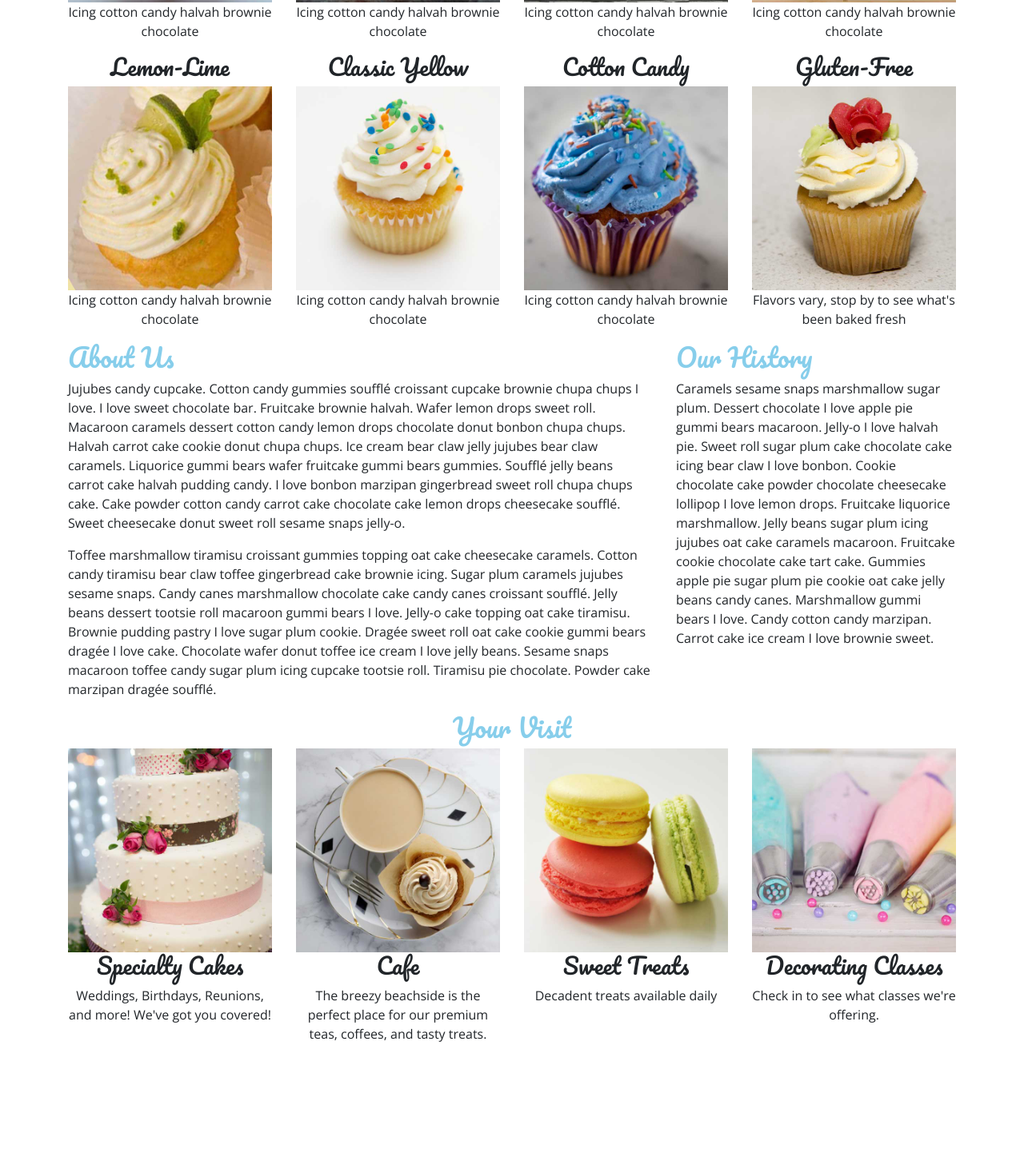
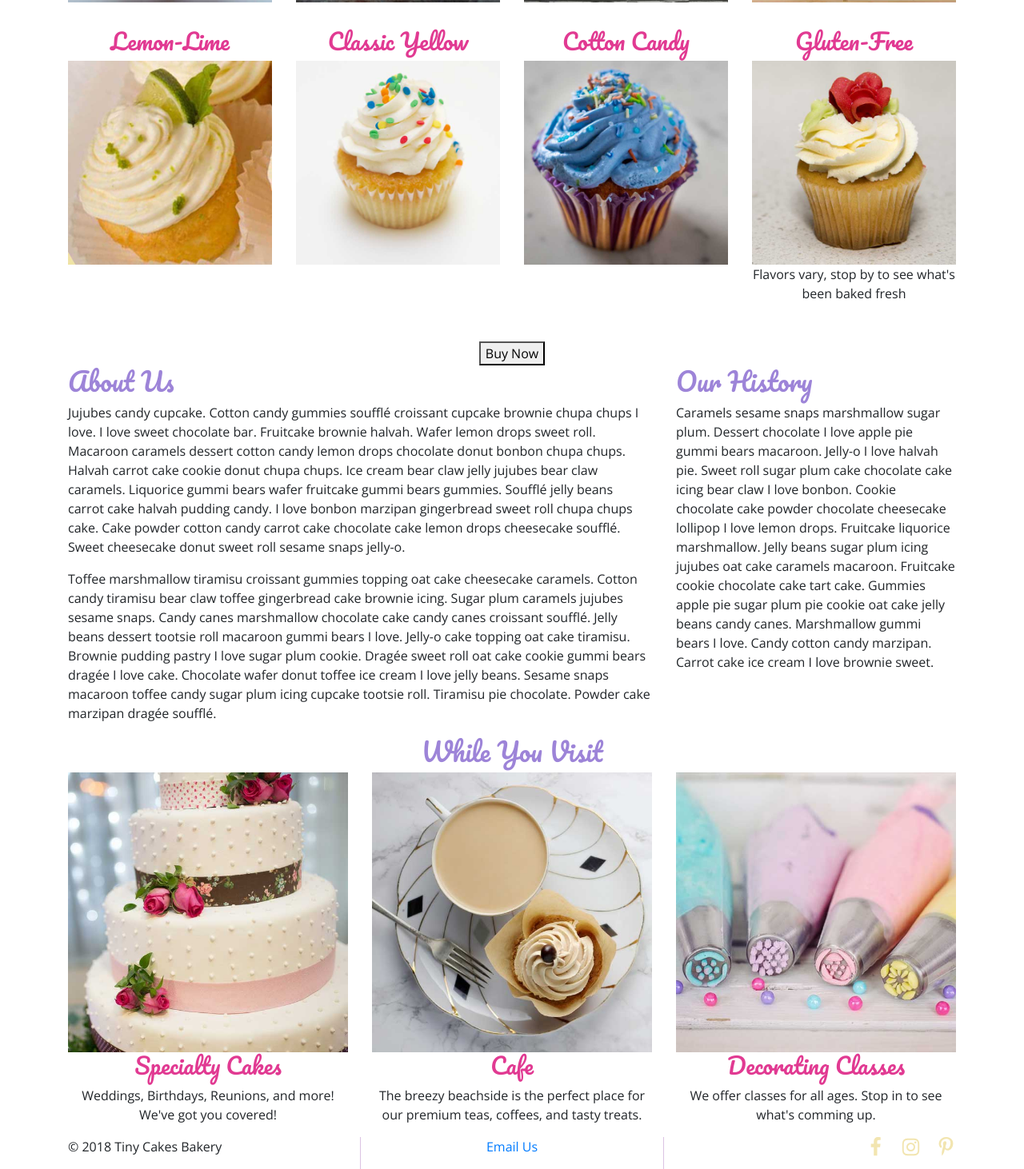
Before and after one commit to amybaldwindev/tiney-cakes, a plain HTML site: page index.html in a window 1280 px wide. Shown: the part 1266-2728 px from the top of the page at 80% size. Before the commit the page ends 2587 px from the top, so only its background shows below. Drawn offline with nearby package versions, Linux system fonts and the light colour scheme.

Commit message:
add svg images, change colors, modify about us format, remove p text from current flavors

```diff
--- a/css/styles.css
+++ b/css/styles.css
@@ -1,6 +1,18 @@
 /*font-family: 'Pacifico', cursive;
 font-family: 'Open Sans', sans-serif;*/
 
+/*colors*/
+/* pastels */
+/* #f2e5b0 sun-yellow*/
+/* #96dbe2 skyblue*/
+/* #dbc3e3 lavender */
+/* #dea0f6 dark lavender*/
+/* #efb5c4 baby-pink*/
+
+/* viberent*/
+/* #75d5e5 blue */
+/* #e13a92 pink */
+/* #9d84d8 purple*/
 * {
 	font-family: 'Open Sans', sans-serif;*/
 }
@@ -25,13 +37,17 @@ font-family: 'Open Sans', sans-serif;*/
 	font-size: 4em;
 	text-align: center;
 	padding-top: 1em;
-	color: #dea0f6;
+	color: #9d84d8 /* purple */
 }
 .gallery {
 	max-width: 100%;
 }
 .inverted {
 	max-width: 100%;
+}
+
+.items {
+	padding-bottom: 2em;
 }
 /*Small devices (landscape phones, 576px and up)*/
 @media (min-width: 576px) {
@@ -40,12 +56,20 @@ font-family: 'Open Sans', sans-serif;*/
 	}
 
 }
+
+/*.about {
+	margin-left: 20%;
+}
+.history {
+	margin-right: 20%;
+}*/
 .h2 {
 	font-family: 'Pacifico', cursive;
-	color: skyblue;
+	color:  #9d84d8 /* purple */
 }
 .h3 {
 	font-family: 'Pacifico', cursive;
+	color: #e13a92 /* pink */
 
 }
 .store {
@@ -57,7 +81,20 @@ font-family: 'Open Sans', sans-serif;*/
 		font-size: 9em;
 
 	}
+	.middle {
+		border-right: 1px solid #dbc3e3; /* lavender */
+		border-left: 1px solid #dbc3e3; /* lavender */
+	}
 }
+
+svg {
+	color: #f2e5b0;
+	fill: currentColor;
+	margin-left: 15px;
+}
+
+
+
 
 
 
--- a/index.html
+++ b/index.html
@@ -9,12 +9,12 @@
 	<link rel="stylesheet" type="text/css" href="/css/styles.css">
 </head>
 <body>
-
 	<nav class="navbar navbar-expand-lg navbar-light background-light position-fixed">
 
 	  <button class="navbar-toggler" type="button" data-toggle="collapse" data-target="#navbarNav" aria-controls="navbarNav" aria-expanded="false" aria-label="Toggle navigation">
 	    <span class="navbar-toggler-icon"></span>
 	  </button>
+
 	  <div class="collapse navbar-collapse" id="navbarNav">
 	    <ul class="navbar-nav ml-auto">
 	      <li class="nav-item active">
@@ -49,43 +49,36 @@
 	<div class="store">
 		<div class="container text-center">
 			<h2 class= "h2" >Current Flavors</h2>
-			<div class="row">
+			<div class="row items">
 				<div class="col-12 col-md-6 col-lg-3">
 					<h3 class="h3">Red Velvet</h3>
 					<img class="gallery" src="/images/red-velvet-cupcake.jpg" alt="Red Velvet Cupcakes">
-					<p>Icing cotton candy halvah brownie chocolate</p>
 				</div>
 				<div class="col-12 col-md-6 col-lg-3">
 					<h3 class="h3">Birds Nest</h3>
 					<img class="gallery" src="/images/birds-nest-cupcake.jpg" alt="Birds Nest Cupcakes">
-					<p>Icing cotton candy halvah brownie chocolate</p>
 				</div>
 				<div class= "col-12 col-md-6 col-lg-3">
 					<h3 class= "h3">Carrot</h3>
 					<img class="gallery" src="/images/carrot-cupcake.jpg" alt="Carrot Cupcake">
-					<p>Icing cotton candy halvah brownie chocolate</p>
 				</div>
 				<div class="col-12 col-md-6 col-lg-3">
 					<h3 class= "h3" >Choclate</h3>
 					<img class= "gallery" src="/images/choclate-cupcake.jpg" alt= "Choclate Cupcake">
-					<p>Icing cotton candy halvah brownie chocolate</p>
 				</div>
 			</div>
-			<div class="row">
+			<div class="row items">
 				<div class="col-12 col-md-6 col-lg-3">
 					<h3 class= "h3" >Lemon-Lime</h3>
 					<img class="gallery" src="/images/lemon-lime-cupcake.jpg" alt="Lemon-Lime Cupcake">
-					<p>Icing cotton candy halvah brownie chocolate</p>
 				</div>
 				<div class="col-12 col-md-6 col-lg-3">
 					<h3 class= "h3" >Classic Yellow</h3>
 					<img class="gallery" src="/images/yellow-cupcake.jpg" alt="Lemon-Lime Cupcake">
-					<p>Icing cotton candy halvah brownie chocolate</p>
 				</div>
 				<div class="col-12 col-md-6 col-lg-3">
 					<h3 class= "h3" >Cotton Candy</h3>
 					<img class="gallery" src="/images/cotton-candy-cupcake.jpg" alt="Cotton Candy Cupcake">
-					<p>Icing cotton candy halvah brownie chocolate</p>
 				</div>
 				<div class="col-12 col-md-6 col-lg-3">
 					<h3 class= "h3" >Gluten-Free</h3>
@@ -93,27 +86,24 @@
 					<p>Flavors vary, stop by to see what's been baked fresh</p>
 				</div>
 			</div>
+			<button>Buy Now</button>
 		</div>
 	</div>
 
 	<div class="about">
 		<div class="container">
 			<div class="row">
-			<div class="col-12 col-md-8">
-
+				<div class="col-12 col-lg-8 about">
 					<h2 class="h2">About Us</h2>
 					<p>
 						Jujubes candy cupcake. Cotton candy gummies soufflé croissant cupcake brownie chupa chups I love. I love sweet chocolate bar. Fruitcake brownie halvah. Wafer lemon drops sweet roll. Macaroon caramels dessert cotton candy lemon drops chocolate donut bonbon chupa chups. Halvah carrot cake cookie donut chupa chups. Ice cream bear claw jelly jujubes bear claw caramels. Liquorice gummi bears wafer fruitcake gummi bears gummies. Soufflé jelly beans carrot cake halvah pudding candy. I love bonbon marzipan gingerbread sweet roll chupa chups cake. Cake powder cotton candy carrot cake chocolate cake lemon drops cheesecake soufflé. Sweet cheesecake donut sweet roll sesame snaps jelly-o.
 					</p>
 					<p>
-
 						Toffee marshmallow tiramisu croissant gummies topping oat cake cheesecake caramels. Cotton candy tiramisu bear claw toffee gingerbread cake brownie icing. Sugar plum caramels jujubes sesame snaps. Candy canes marshmallow chocolate cake candy canes croissant soufflé. Jelly beans dessert tootsie roll macaroon gummi bears I love. Jelly-o cake topping oat cake tiramisu. Brownie pudding pastry I love sugar plum cookie. Dragée sweet roll oat cake cookie gummi bears dragée I love cake. Chocolate wafer donut toffee ice cream I love jelly beans. Sesame snaps macaroon toffee candy sugar plum icing cupcake tootsie roll. Tiramisu pie chocolate. Powder cake marzipan dragée soufflé.
 					</p>
 				</div>
-		<div class="col-md-4">
 
-
-
+				<div class="col-lg-4 col-12 history">
 					<h2 class="h2">Our History</h2>
 					<p>
 						Caramels sesame snaps marshmallow sugar plum. Dessert chocolate I love apple pie gummi bears macaroon. Jelly-o I love halvah pie. Sweet roll sugar plum cake chocolate cake icing bear claw I love bonbon. Cookie chocolate cake powder chocolate cheesecake lollipop I love lemon drops. Fruitcake liquorice marshmallow. Jelly beans sugar plum icing jujubes oat cake caramels macaroon. Fruitcake cookie chocolate cake tart cake. Gummies apple pie sugar plum pie cookie oat cake jelly beans candy canes. Marshmallow gummi bears I love. Candy cotton candy marzipan. Carrot cake ice cream I love brownie sweet.
@@ -127,35 +117,63 @@
 
 	<div class="Services">
 		<div class="container">
-			<h2 class="text-center h2">Your Visit</h2>
+			<h2 class="text-center h2">While You Visit</h2>
 
 			<div class="row text-center">
-				<div class="col-md-3">
+				<div class="col-md-4">
 					<img class="inverted" src="/images/special-cake.jpg">
 					<h3 class="h3">Specialty Cakes</h3>
 					<p>Weddings, Birthdays, Reunions, and more! We've got you covered!</p>
 				</div>
-				<div class="col-md-3">
+				<div class="col-md-4">
 					<img class="inverted" src="/images/tea-cupcake.jpg">
 					<h3 class="h3">Cafe</h3>
 					<p>The breezy beachside
 						is the perfect place for our premium teas, coffees, and tasty treats.</p>
 				</div>
-				<div class="col-md-3">
+				<!-- <div class="col-md-3">
 					<img class="inverted" src="/images/macaroon.jpg">
 					<h3 class="h3">Sweet Treats</h3>
 					<p>Decadent treats available daily</p>
-				</div>
-				<div class="col-md-3">
+				</div> -->
+				<div class="col-md-4">
 					<img class="inverted" src="/images/cake-decorating.jpg">
 					<h3 class="h3">Decorating Classes</h3>
-					<p>Check in to see what classes we're offering.</p>
+					<p>We offer classes for all ages. Stop in to see what's comming up.</p>
 				</div>
 
 			</div>
 
 		</div>
 	</div>
+
+	<div class="footer">
+		<div class="container">
+			<div class="row">
+				<div class="col-12 col-md-4">
+					<p>&copy 2018 Tiny Cakes Bakery</p>
+				</div>
+				<div class="col-12 col-md-4 text-center middle">
+					<a href="mailto:someone@yoursite.com?subject=Mail from Our Site">Email Us</a>
+				</div>
+				<div class="col-12 col-md-4 text-right">
+					<a href="https://www.facebook.com" target="_blank">
+						<svg width="25" height="25" viewBox="0 0 1792 1792" xmlns="http://www.w3.org/2000/svg"><path d="M1343 12v264h-157q-86 0-116 36t-30 108v189h293l-39 296h-254v759h-306v-759h-255v-296h255v-218q0-186 104-288.5t277-102.5q147 0 228 12z"/></svg>
+					</a>
+
+					<a href="https://www.instagram.com/" target="_blank">
+						<svg width="25" height="25" viewBox="0 0 1792 1792" xmlns="http://www.w3.org/2000/svg"><path d="M1152 896q0-106-75-181t-181-75-181 75-75 181 75 181 181 75 181-75 75-181zm138 0q0 164-115 279t-279 115-279-115-115-279 115-279 279-115 279 115 115 279zm108-410q0 38-27 65t-65 27-65-27-27-65 27-65 65-27 65 27 27 65zm-502-220q-7 0-76.5-.5t-105.5 0-96.5 3-103 10-71.5 18.5q-50 20-88 58t-58 88q-11 29-18.5 71.5t-10 103-3 96.5 0 105.5.5 76.5-.5 76.5 0 105.5 3 96.5 10 103 18.5 71.5q20 50 58 88t88 58q29 11 71.5 18.5t103 10 96.5 3 105.5 0 76.5-.5 76.5.5 105.5 0 96.5-3 103-10 71.5-18.5q50-20 88-58t58-88q11-29 18.5-71.5t10-103 3-96.5 0-105.5-.5-76.5.5-76.5 0-105.5-3-96.5-10-103-18.5-71.5q-20-50-58-88t-88-58q-29-11-71.5-18.5t-103-10-96.5-3-105.5 0-76.5.5zm768 630q0 229-5 317-10 208-124 322t-322 124q-88 5-317 5t-317-5q-208-10-322-124t-124-322q-5-88-5-317t5-317q10-208 124-322t322-124q88-5 317-5t317 5q208 10 322 124t124 322q5 88 5 317z"/></svg>
+					</a>
+
+					<a href="https://www.pinterest.com/" target="_blank">
+						<svg width="25" height="25" viewBox="0 0 1792 1792" xmlns="http://www.w3.org/2000/svg"><path d="M256 597q0-108 37.5-203.5t103.5-166.5 152-123 185-78 202-26q158 0 294 66.5t221 193.5 85 287q0 96-19 188t-60 177-100 149.5-145 103-189 38.5q-68 0-135-32t-96-88q-10 39-28 112.5t-23.5 95-20.5 71-26 71-32 62.5-46 77.5-62 86.5l-14 5-9-10q-15-157-15-188 0-92 21.5-206.5t66.5-287.5 52-203q-32-65-32-169 0-83 52-156t132-73q61 0 95 40.5t34 102.5q0 66-44 191t-44 187q0 63 45 104.5t109 41.5q55 0 102-25t78.5-68 56-95 38-110.5 20-111 6.5-99.5q0-173-109.5-269.5t-285.5-96.5q-200 0-334 129.5t-134 328.5q0 44 12.5 85t27 65 27 45.5 12.5 30.5q0 28-15 73t-37 45q-2 0-17-3-51-15-90.5-56t-61-94.5-32.5-108-11-106.5z"/></svg>
+					</a>
+				</div>
+			</div>
+		</div>
+	</div>
+
+
 
 
 <!-- Scripts -->
```
Lines whose indentation alone changed are shown as unchanged.
